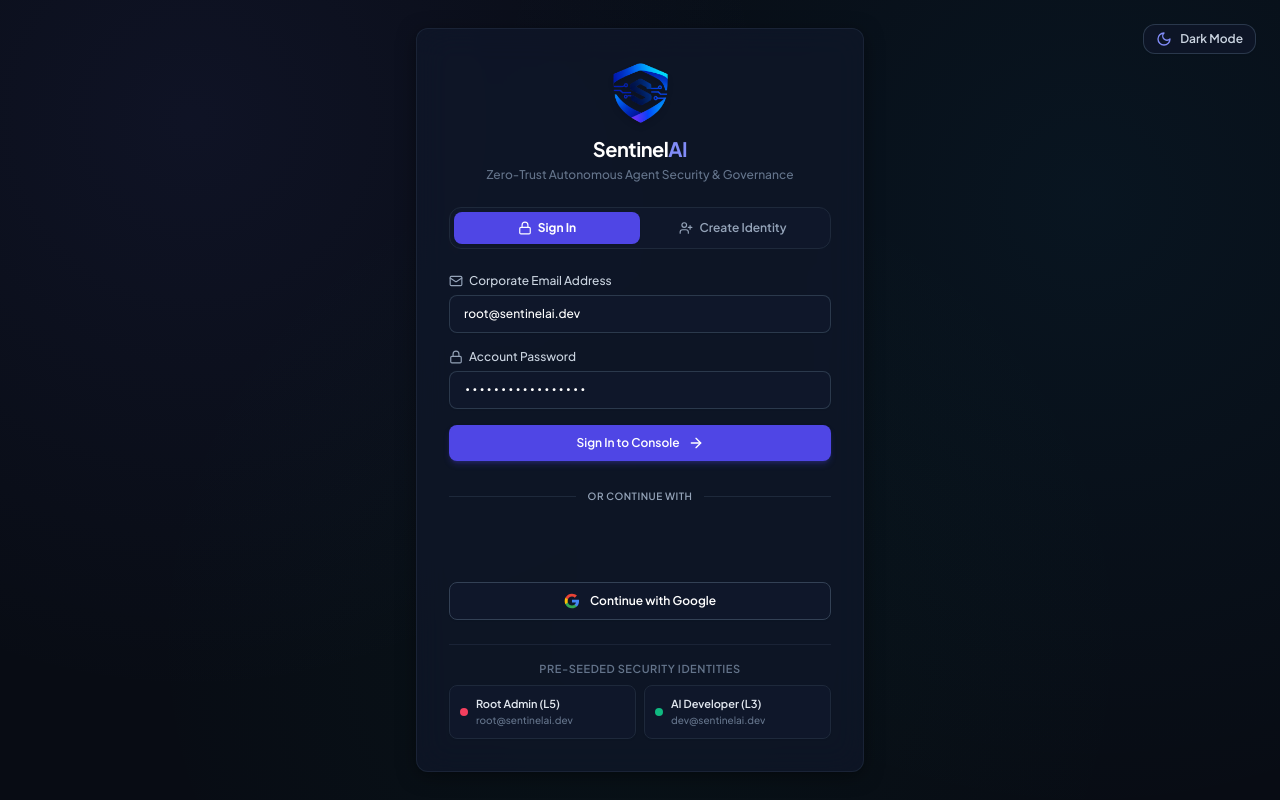
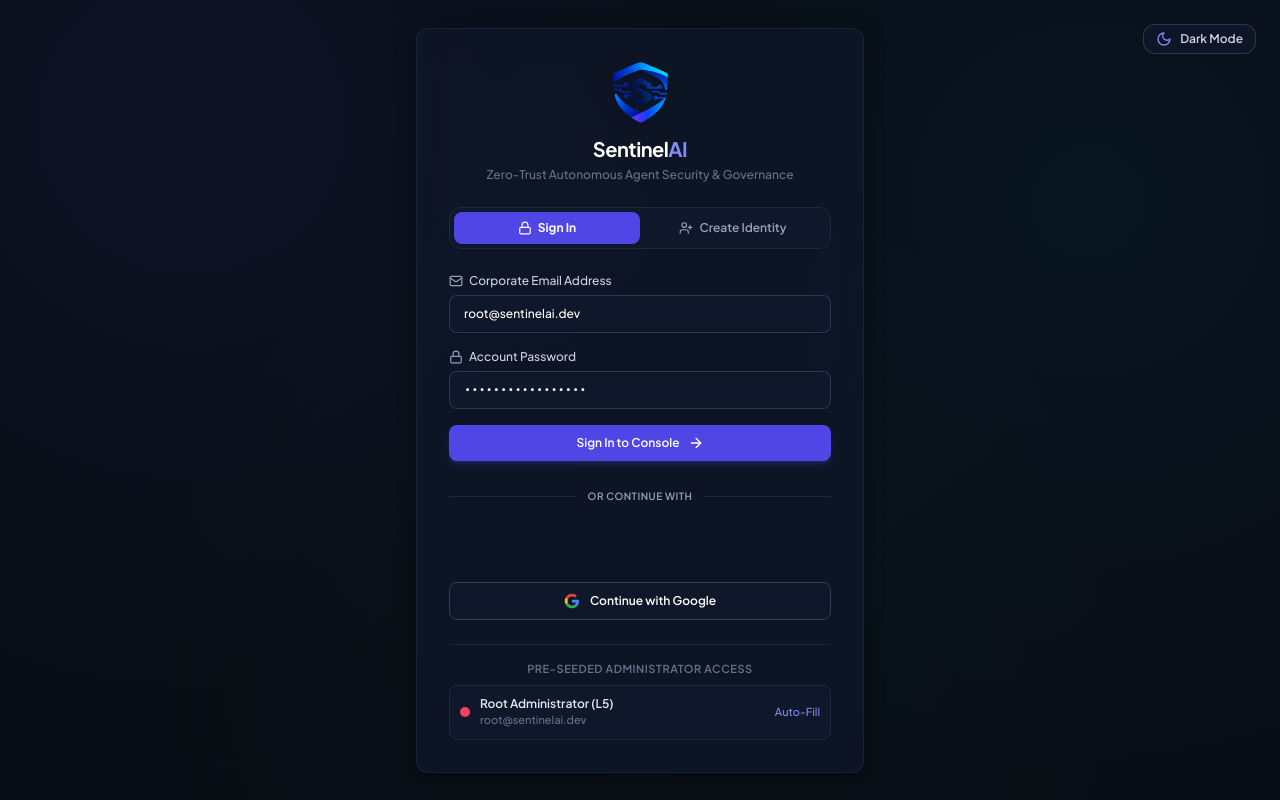
Before and after one commit to Aditya7808/Cyberagent-, a React (Vite) app in the folder frontend/: page /login in a window 1280 px wide. Built offline with nearby package versions, Linux system fonts and the light colour scheme; no server answers.

Commit message:
refactor(login): keep only root administrator in pre-seeded identities

```diff
--- a/frontend/src/pages/Login.tsx
+++ b/frontend/src/pages/Login.tsx
@@ -347,36 +347,27 @@ export const Login: React.FC = () => {
           )}
         </div>
 
-        {/* Demo Credentials Reference Box */}
+        {/* Pre-Seeded Admin Identity Reference Box */}
         <div className="pt-4 border-t border-slate-200 dark:border-slate-800/80 space-y-2">
           <div className="text-[11px] font-semibold text-slate-500 dark:text-slate-400 text-center uppercase tracking-wider">
-            Pre-Seeded Security Identities
+            Pre-Seeded Administrator Access
           </div>
-          <div className="grid grid-cols-2 gap-2 text-xs">
-            <button
-              type="button"
-              onClick={() => handleSelectDemo('root@sentinelai.dev', 'SentinelRoot2026!')}
-              className="p-2.5 rounded-lg bg-slate-50 dark:bg-slate-900 hover:bg-slate-100 dark:hover:bg-slate-800/80 border border-slate-200 dark:border-slate-800 text-left transition-colors flex items-center gap-2 cursor-pointer shadow-sm"
-            >
-              <div className="w-2 h-2 rounded-full bg-rose-500 shrink-0" />
+          <button
+            type="button"
+            onClick={() => handleSelectDemo('root@sentinelai.dev', 'SentinelRoot2026!')}
+            className="w-full p-2.5 rounded-lg bg-slate-50 dark:bg-slate-900 hover:bg-slate-100 dark:hover:bg-slate-800/80 border border-slate-200 dark:border-slate-800 text-left transition-colors flex items-center justify-between gap-3 cursor-pointer shadow-sm group"
+          >
+            <div className="flex items-center gap-2.5 min-w-0">
+              <div className="w-2.5 h-2.5 rounded-full bg-rose-500 shrink-0" />
               <div className="truncate">
-                <div className="font-semibold text-slate-800 dark:text-slate-200 text-[11px]">Root Admin (L5)</div>
-                <div className="text-[10px] text-slate-500 truncate">root@sentinelai.dev</div>
+                <div className="font-semibold text-slate-800 dark:text-slate-200 text-xs">Root Administrator (L5)</div>
+                <div className="text-[11px] text-slate-500 truncate">root@sentinelai.dev</div>
               </div>
-            </button>
-
-            <button
-              type="button"
-              onClick={() => handleSelectDemo('dev@sentinelai.dev', 'SentinelDev2026!')}
-              className="p-2.5 rounded-lg bg-slate-50 dark:bg-slate-900 hover:bg-slate-100 dark:hover:bg-slate-800/80 border border-slate-200 dark:border-slate-800 text-left transition-colors flex items-center gap-2 cursor-pointer shadow-sm"
-            >
-              <div className="w-2 h-2 rounded-full bg-emerald-500 shrink-0" />
-              <div className="truncate">
-                <div className="font-semibold text-slate-800 dark:text-slate-200 text-[11px]">AI Developer (L3)</div>
-                <div className="text-[10px] text-slate-500 truncate">dev@sentinelai.dev</div>
-              </div>
-            </button>
-          </div>
+            </div>
+            <span className="text-[11px] font-medium text-indigo-600 dark:text-indigo-400 shrink-0 group-hover:underline">
+              Auto-Fill
+            </span>
+          </button>
         </div>
       </div>
 
```
